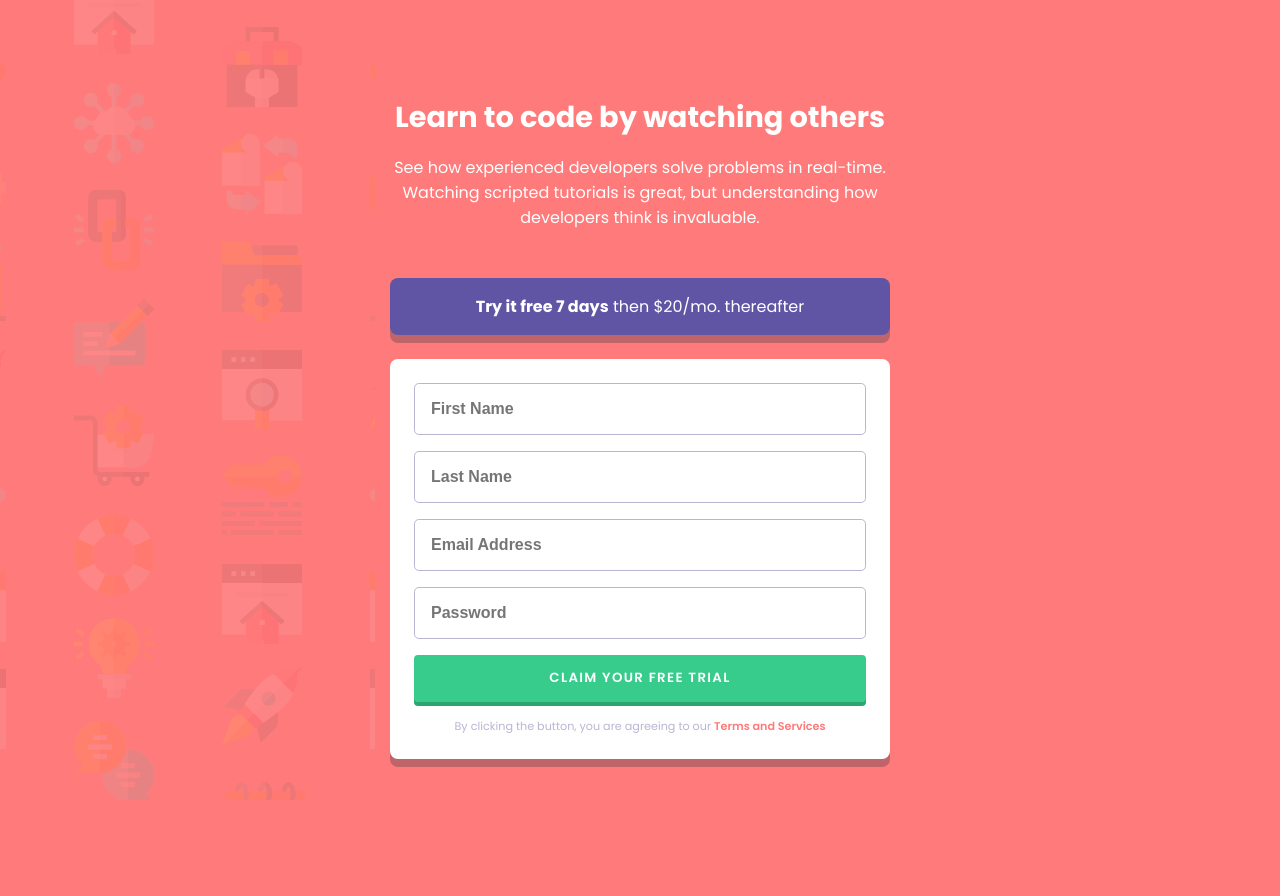
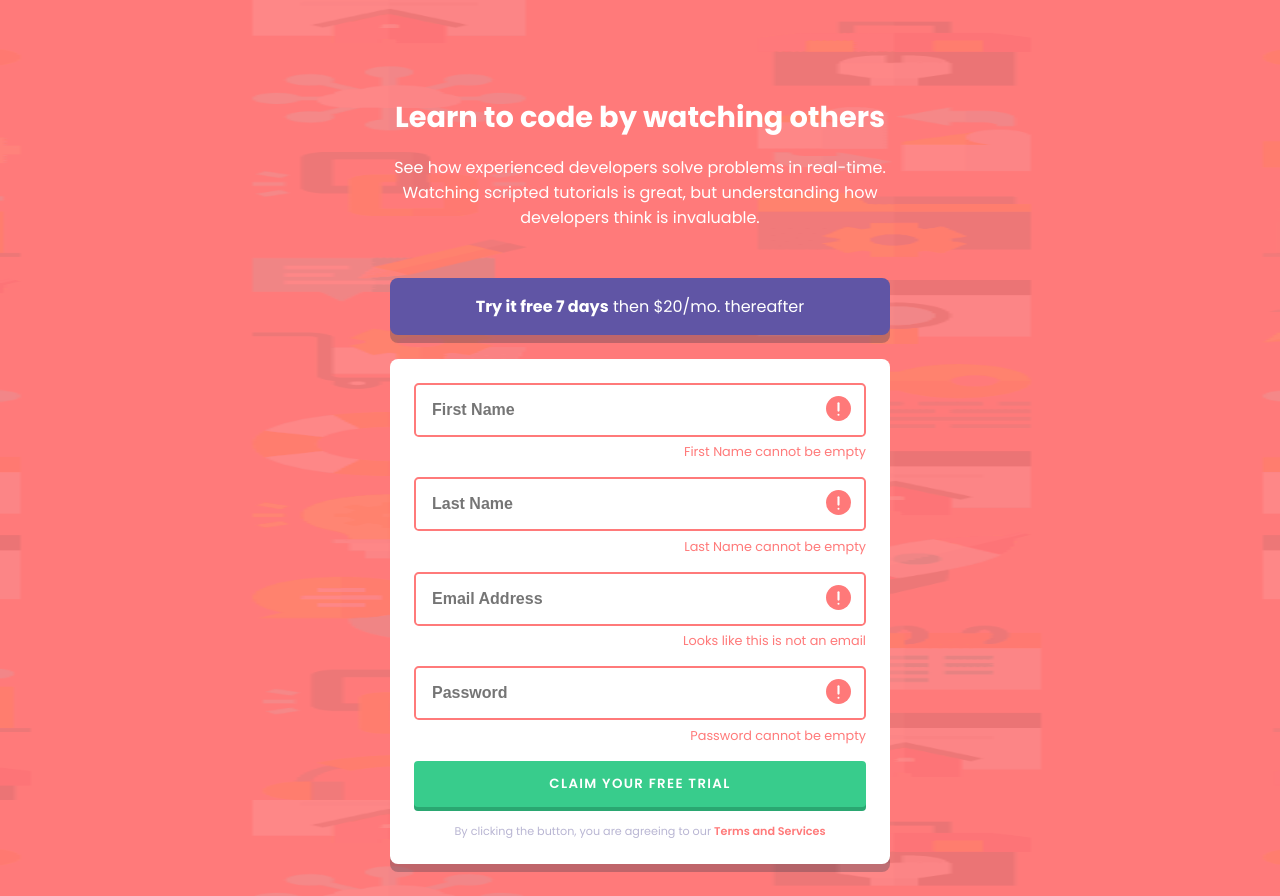
Before and after one commit to john-k-phillips/fm-intro-component-with-signup-form, a plain HTML site: page index.html in a window 1280 px wide. Before the commit the page ends 800 px from the top, so only its background shows below. Drawn offline with Linux system fonts and the light colour scheme.

Commit message:
Error handling complete without JS.

```diff
--- a/index.html
+++ b/index.html
@@ -28,10 +28,34 @@
         <p><b>Try it free 7 days</b> then $20/mo. thereafter</p>
       </div>
       <form class="signup-form">
-        <input id="first" type="text" placeholder="First Name" />
-        <input id="second" type="text" placeholder="Last Name" />
-        <input id="email" type="email" placeholder="Email Address" />
-        <input id="password" type="password" placeholder="Password" />
+        <div class="input-container">
+          <input id="first" type="text" placeholder="First Name" required />
+          <div class="error-display error-img">
+            <img src="./images/icon-error.svg" alt="">
+          </div>
+          <span class="error-display error">First Name cannot be empty</span>
+        </div>
+        <div class="input-container">
+          <input id="second" type="text" placeholder="Last Name" required />
+          <div class="error-display error-img">
+            <img src="./images/icon-error.svg" alt="">
+          </div>
+          <span class="error-display error">Last Name cannot be empty</span>
+        </div>
+        <div class="input-container">
+          <input id="email" type="email" placeholder="Email Address" required />
+          <div class="error-display error-img">
+            <img src="./images/icon-error.svg" alt="">
+          </div>
+          <span class="error-display error">Looks like this is not an email</span>
+        </div>
+        <div class="input-container">
+          <input id="password" type="password" placeholder="Password" required />
+          <div class="error-display error-img">
+            <img src="./images/icon-error.svg" alt="">
+          </div>
+          <span class="error-display error">Password cannot be empty</span>
+        </div>
         <button style="text-transform: uppercase" class="form-btn">
           Claim your free trial
         </button>
--- a/styles/_form.scss
+++ b/styles/_form.scss
@@ -54,6 +54,15 @@
             font-size: 16px;
             color: $dark-blue;
             font-weight: bold;
+            &:invalid {
+                border: 2px solid $red;
+            }
+            &:invalid ~ .error-display {
+                display: block;
+            }
+            &:invalid + .error-img {
+                display: flex;
+            }
         }
         .form-btn {
             padding: 1em;
@@ -89,6 +98,36 @@
     }
 }
 
+// ERROR HANDLING
+.input-container {
+    position: relative;
+
+    display: flex;
+    flex-direction: column;
+}
+
+.error-display {
+    display: none;
+}
+
+.error {
+    color: $red;
+    text-align: right;
+    font-size: 0.8em;
+    margin-top: 0.5em;
+}
+
+.error-img {
+    position: absolute;
+    right: 15px;
+    justify-content: center;
+    align-items: center;
+    height: 65%;
+    img {
+        height: 25px;
+    }
+}
+
 @media screen and (min-width: 1440px) {
     .form-container {
         width: 100%;
```
Also changed, not shown: styles/styles.css, 1 other file.
